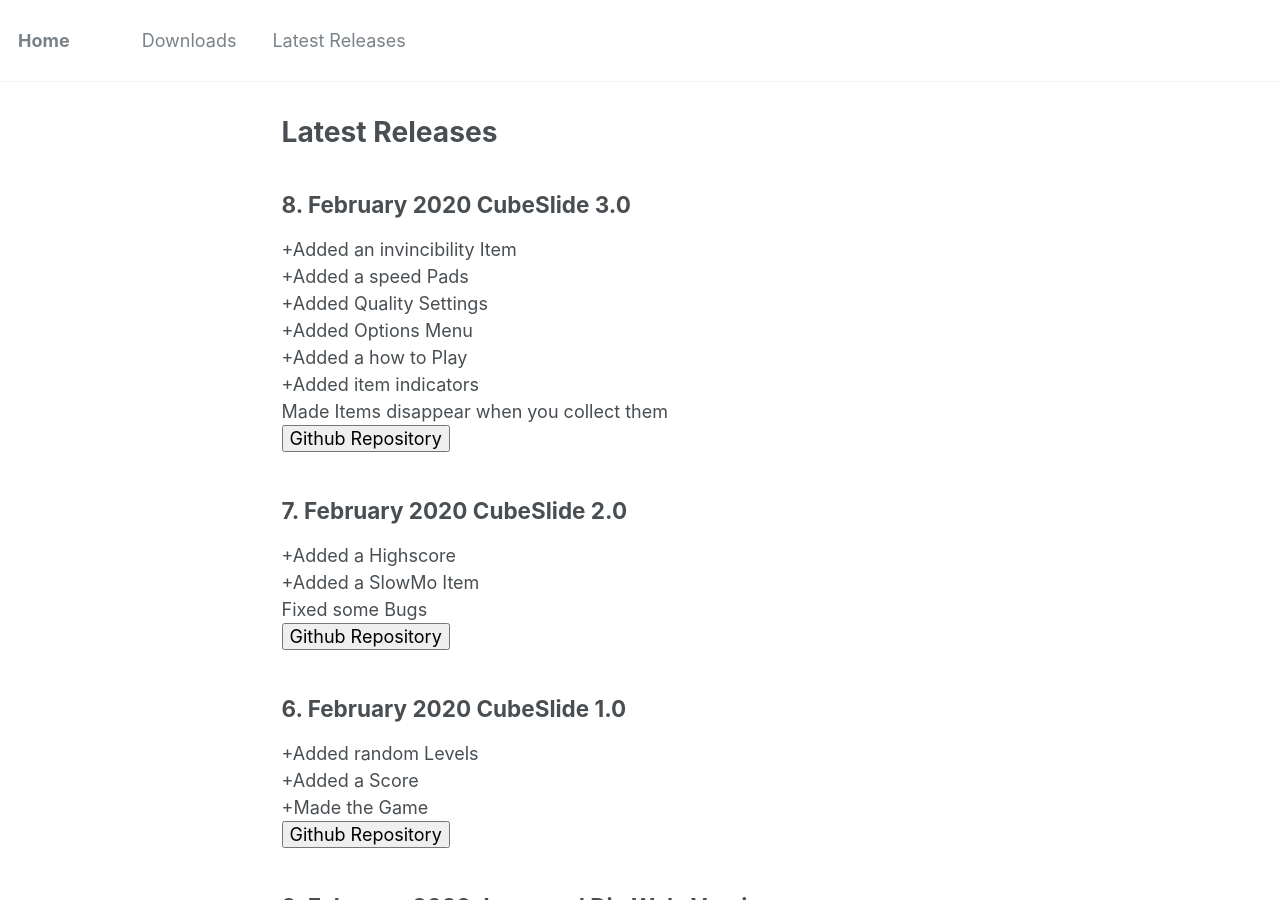
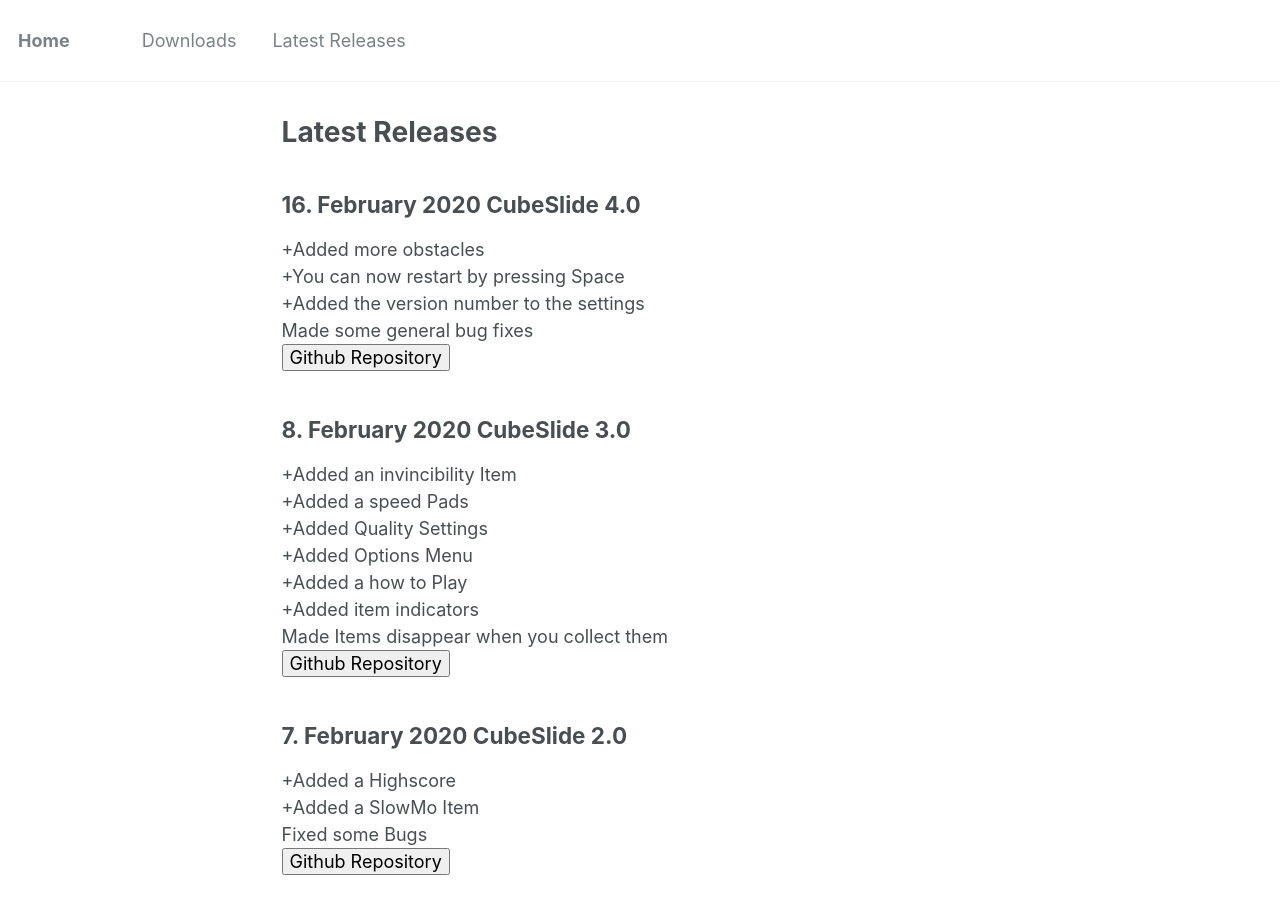
Before and after one commit to Janik313/janik313.github.io, a Jekyll site: the page built from _pages/releases.md, in a window 1280 px wide and 900 px high. Built offline with Jekyll 4.4.1, drawn with Linux system fonts in a browser that asks for light colours.

Commit message:
Update releases.md

```diff
--- a/_pages/releases.md
+++ b/_pages/releases.md
@@ -15,6 +15,13 @@
   gtag('config', 'UA-157295670-1');
 </script>
 </head>
+
+<h2>16. February 2020 CubeSlide 4.0 </h2>
++Added more obstacles
+<br>+You can now restart by pressing Space
+<br>+Added the version number to the settings
+<br>Made some general bug fixes
+<br><button onclick="window.location.href='https://github.com/Janik313/CubeSlide'">Github Repository</button>
 
 <h2>8. February 2020 CubeSlide 3.0 </h2>
 +Added an invincibility Item
```
